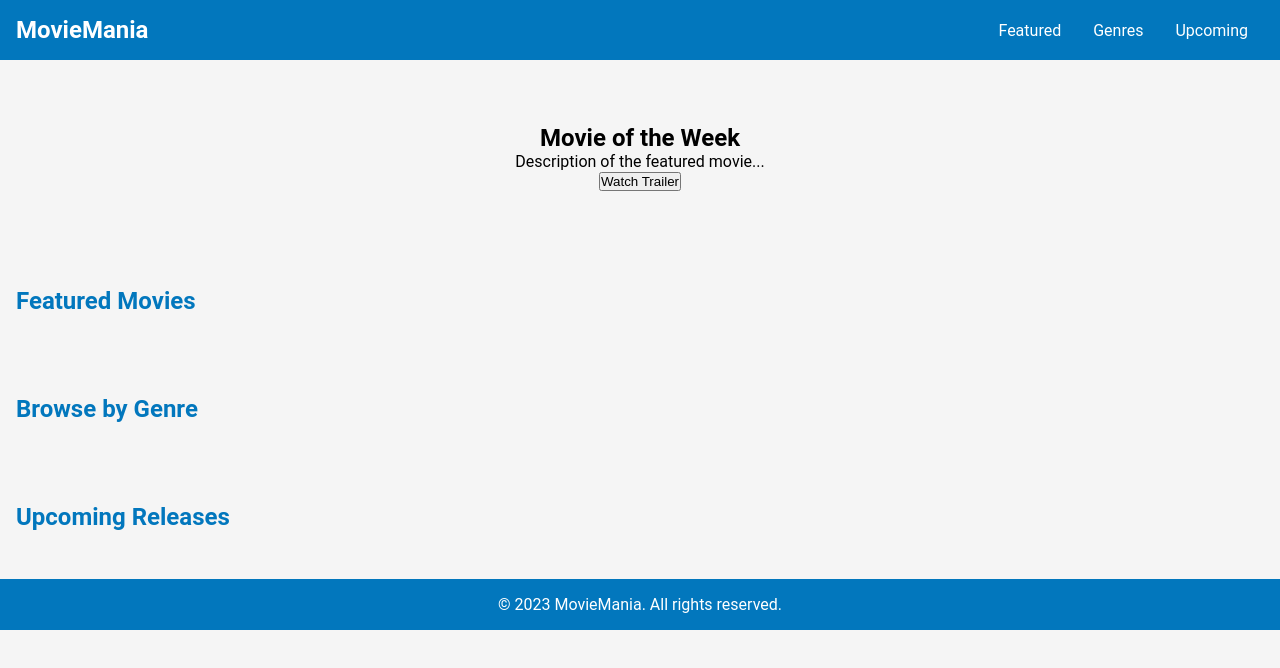
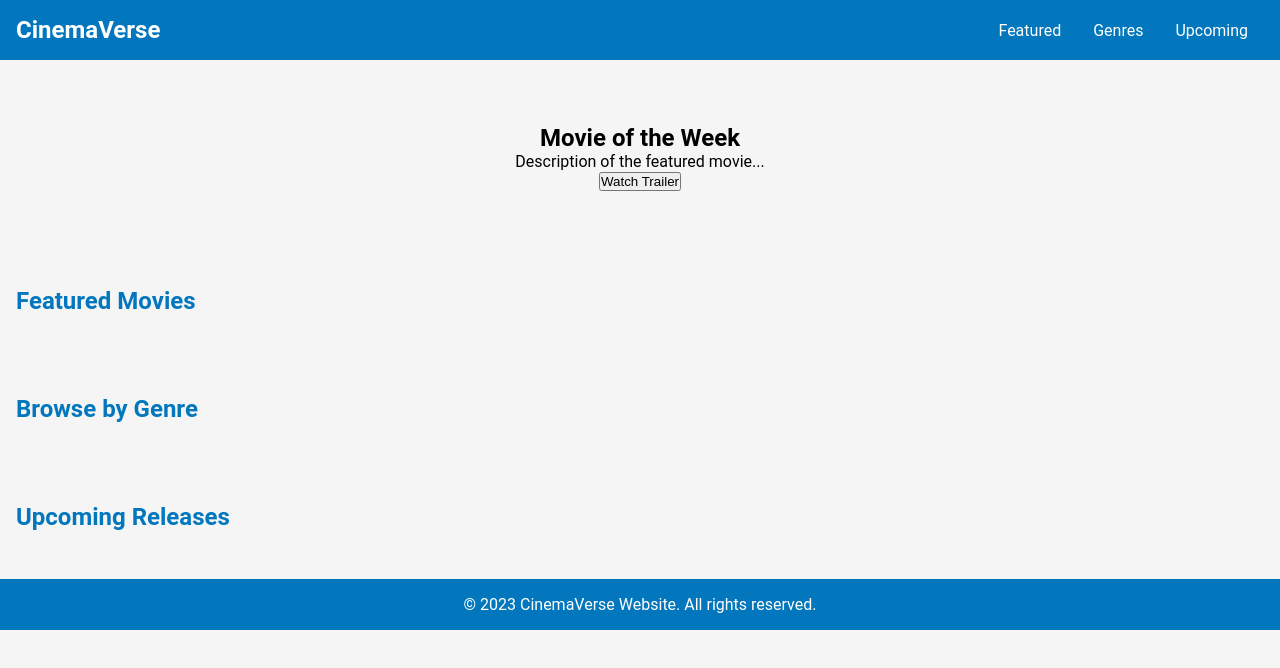
Before and after one commit to halilbur/Cinemaverse, a plain HTML site: page index.html in a window 1280 px wide. Drawn offline with Linux system fonts and the light colour scheme; no server answers.

Commit message:
some name improvments

```diff
--- a/index.html
+++ b/index.html
@@ -3,13 +3,12 @@
 <head>
   <meta charset="UTF-8">
   <meta name="viewport" content="width=device-width, initial-scale=1.0">
-  <title>Enhanced Movie Website</title>
+  <title>CinemaVerse Website</title>
   <link rel="stylesheet" href="./styles.css">
 </head>
 <body>
-  <script src="script.js"></script>
   <header>
-    <div class="logo">MovieMania</div>
+    <div class="logo">CinemaVerse</div>
     <nav>
       <ul>
         <li><a href="#featured">Featured</a></li>
@@ -29,23 +28,18 @@
     <section id="featured" class="movie-category">
       <h2>Featured Movies</h2>
       <!-- Movie cards go here -->
-
-
-
     </section>
     <section id="genres" class="movie-category">
       <h2>Browse by Genre</h2>
       <!-- Movie cards go here -->
-
     </section>
     <section id="upcoming" class="movie-category">
       <h2>Upcoming Releases</h2>
       <!-- Movie cards go here -->
-
     </section>
   </main>
   <footer>
-    <p>&copy; 2023 MovieMania. All rights reserved.</p>
+    <p>&copy; 2023 CinemaVerse Website. All rights reserved.</p>
   </footer>
   <script src="script.js"></script>
 </body>
--- a/styles.css
+++ b/styles.css
@@ -1,4 +1,3 @@
-/* Enhance website style */
 :root {
   --primary-color: #0277bd; /* Main color for the website */
   --secondary-color: #ffe082; /* Accent color for buttons and links */
@@ -90,8 +89,6 @@ nav a:hover {
   text-align: center;
 }
 
-/* ...rest of your css */
-
 footer {
   background-color: var(--primary-color);
   color: white;
@@ -105,5 +102,3 @@ footer {
     flex-direction: column;
   }
 }
-
-/* Additional styles */
```
